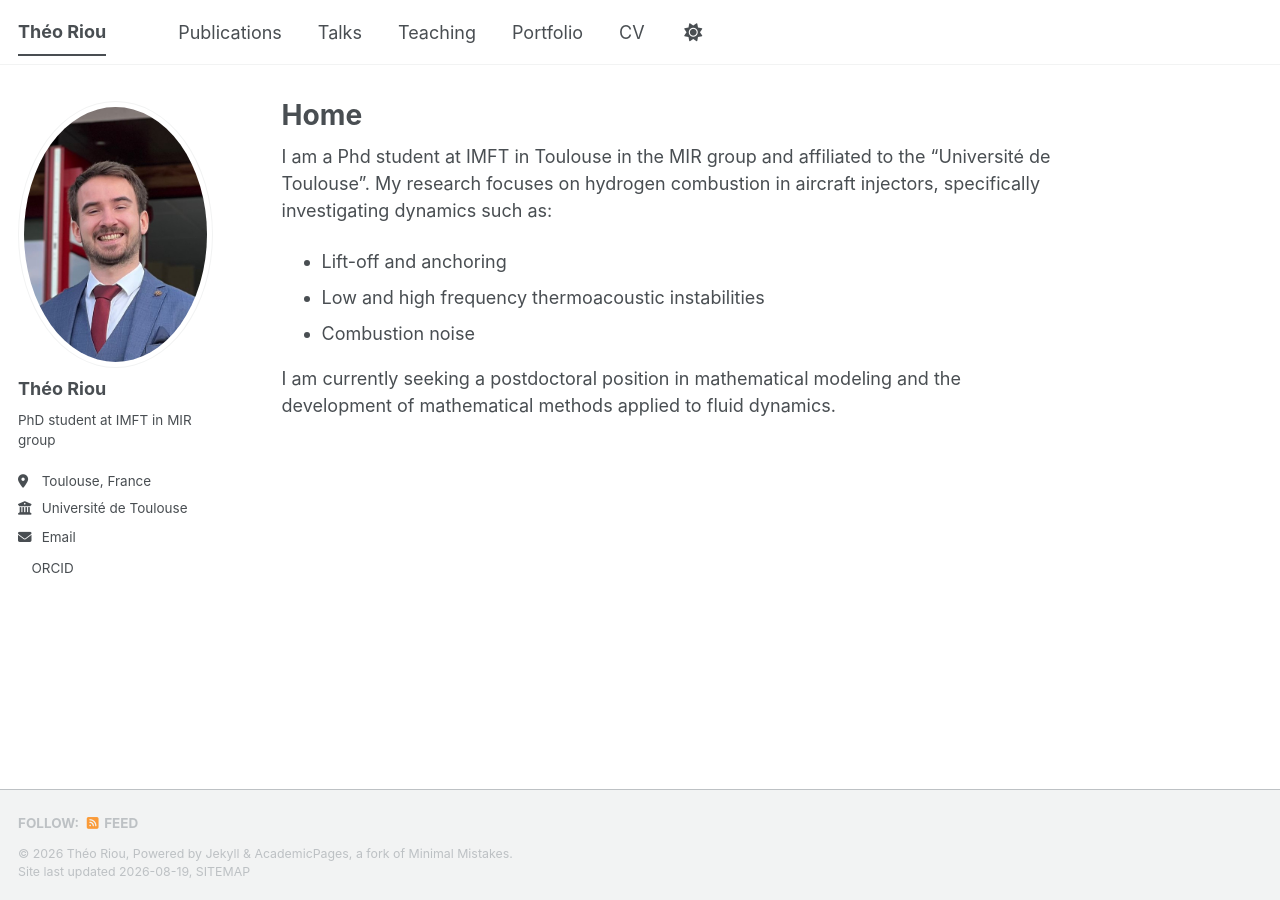
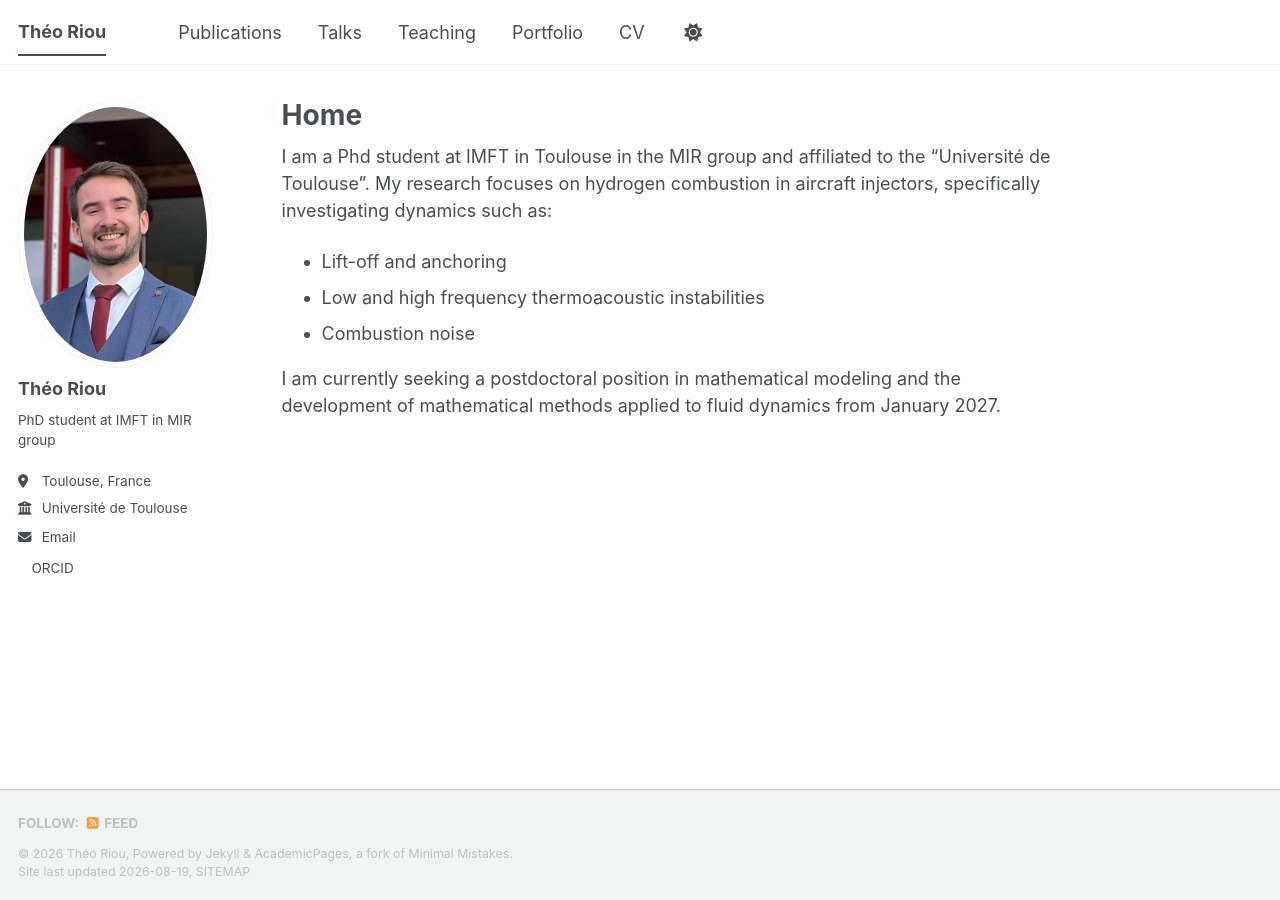
Before and after one commit to thriou/thriou.github.io, a Jekyll site: the page built from _pages/about.md, in a window 1280 px wide. Built offline with Jekyll 4.4.1, drawn with Linux system fonts in a browser that asks for light colours; a style sheet for code colours, icons or effects is not loaded.

Commit message:
Specify start date for postdoctoral position search
Updated the timeline for seeking a postdoctoral position.

```diff
--- a/_pages/about.md
+++ b/_pages/about.md
@@ -13,4 +13,4 @@ My research focuses on hydrogen combustion in aircraft injectors, specifically i
 - Low and high frequency thermoacoustic instabilities
 - Combustion noise
 
-I am currently seeking a postdoctoral position in mathematical modeling and the development of mathematical methods applied to fluid dynamics.
+I am currently seeking a postdoctoral position in mathematical modeling and the development of mathematical methods applied to fluid dynamics from January 2027.
```
